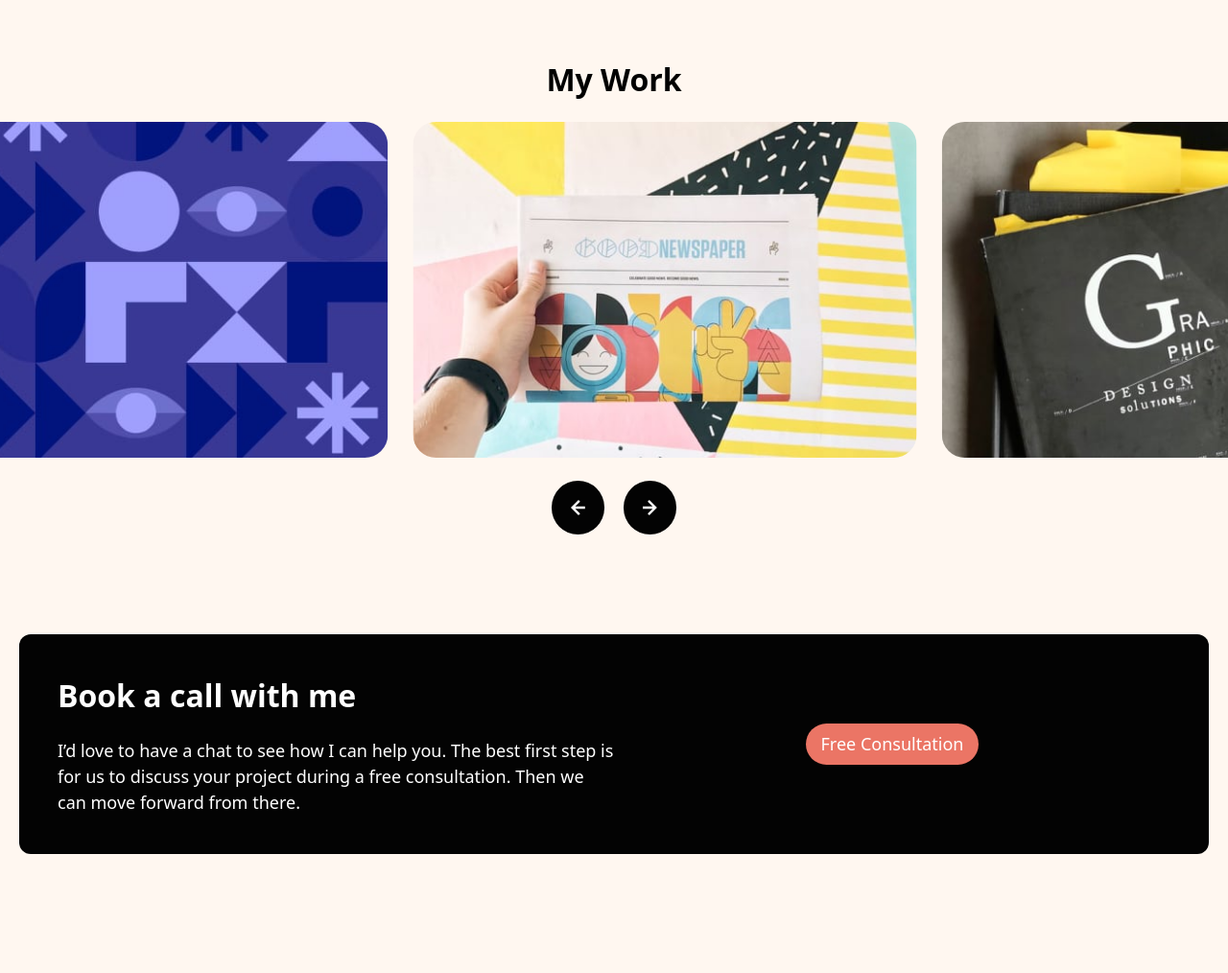
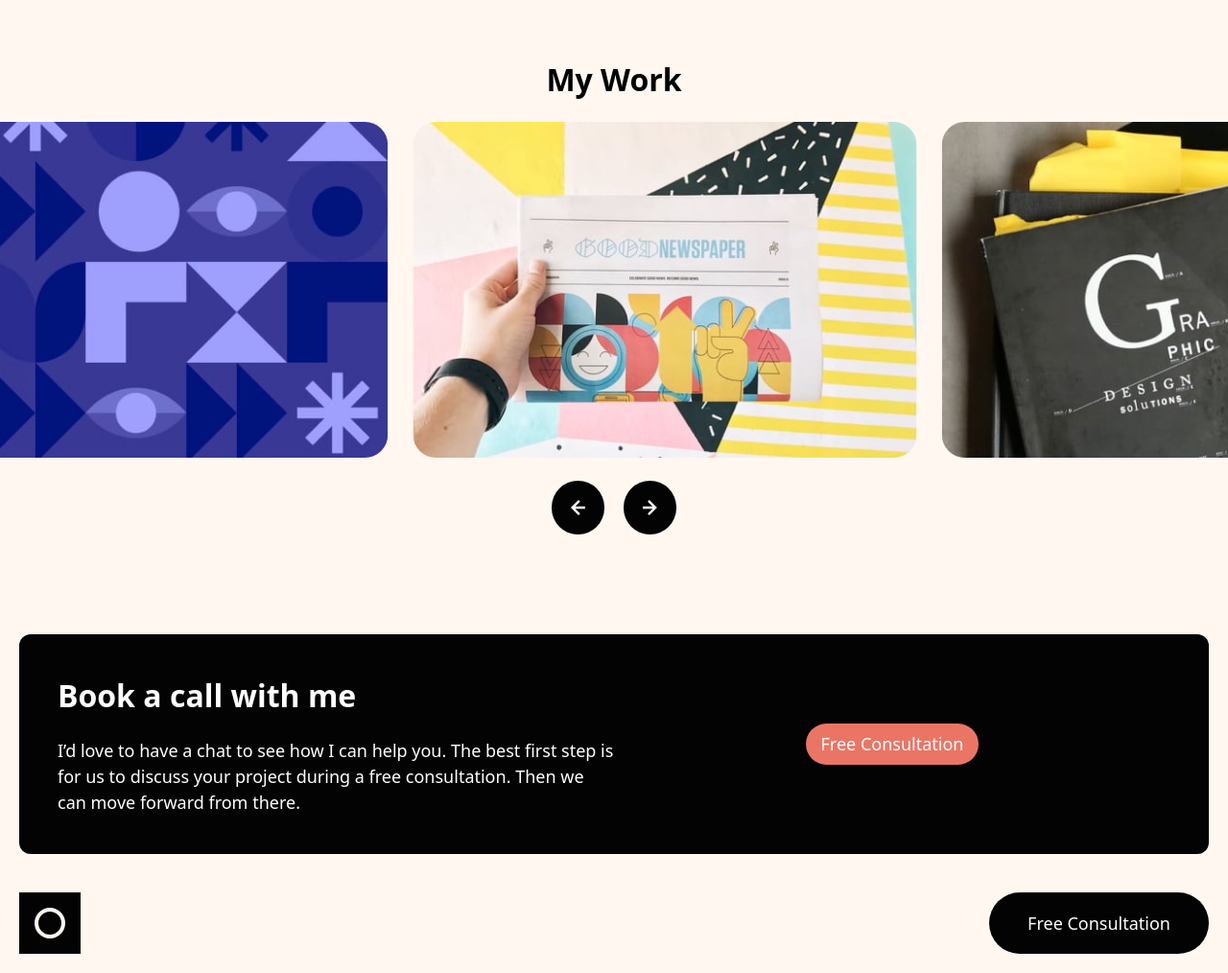
Before and after one commit to prikaskyy/Design-portfolio-landing-page, a plain HTML site: page dist/index.html in a window 1280 px wide. Shown: the part 1293-2307 px from the top of the page at 96% size. Before the commit the page ends 2203 px from the top, so only its background shows below. Drawn offline with Linux system fonts and the light colour scheme.

Commit message:
footer section

```diff
--- a/dist/index.html
+++ b/dist/index.html
@@ -112,6 +112,18 @@
       </div>
     </section>
   </main>
+  <footer>
+    <nav class="mx-auto p-5 container">
+      <ul class="flex flex-row justify-between">
+        <li>
+          <a href="#"><img src="../assets/logo.svg" alt="logo" class="w-12 md:w-16"></a>
+        </li>
+        <li>
+          <button class="px-10 h-full bg-black rounded-full text-white md:text-base hover:bg-blue duration-500">Free Consultation</button>
+        </li>
+      </ul>
+    </nav>
+  </footer>
 <script src="script.js"></script>
 </body>
 </html>
```
